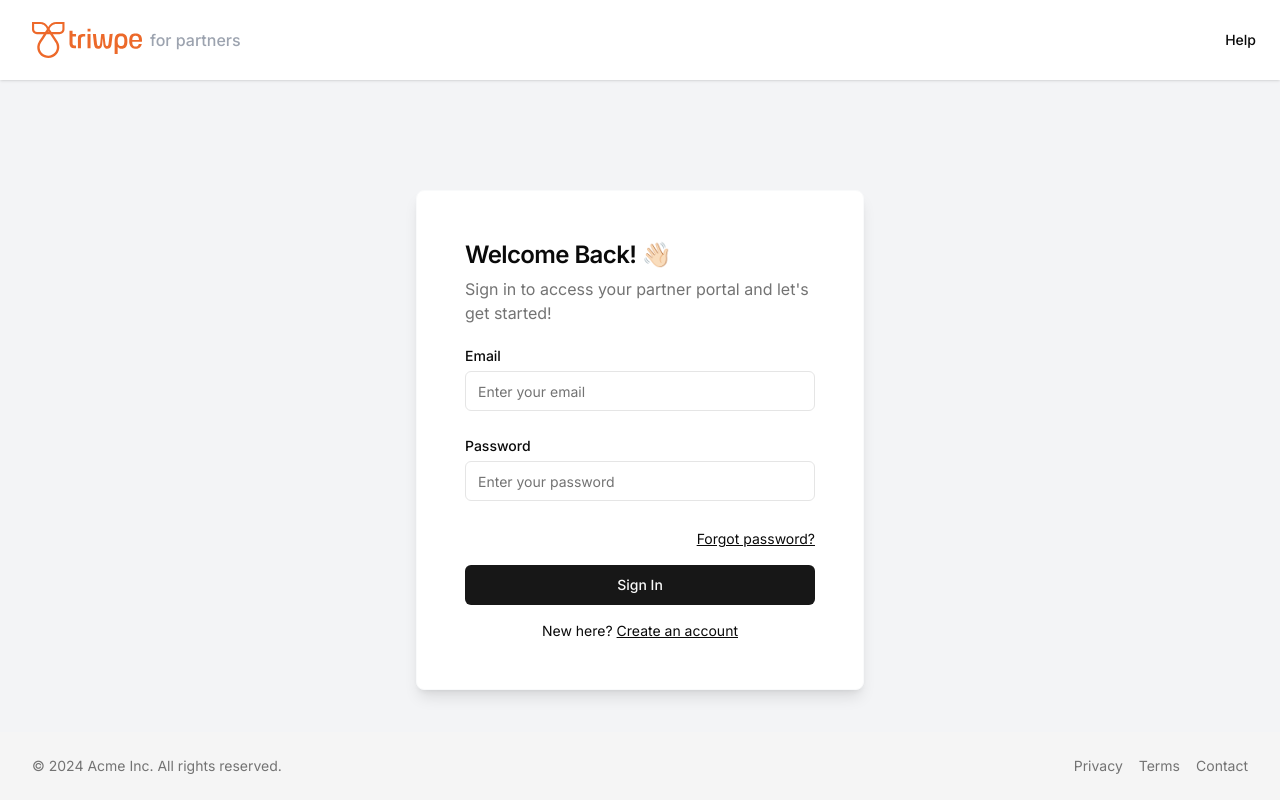
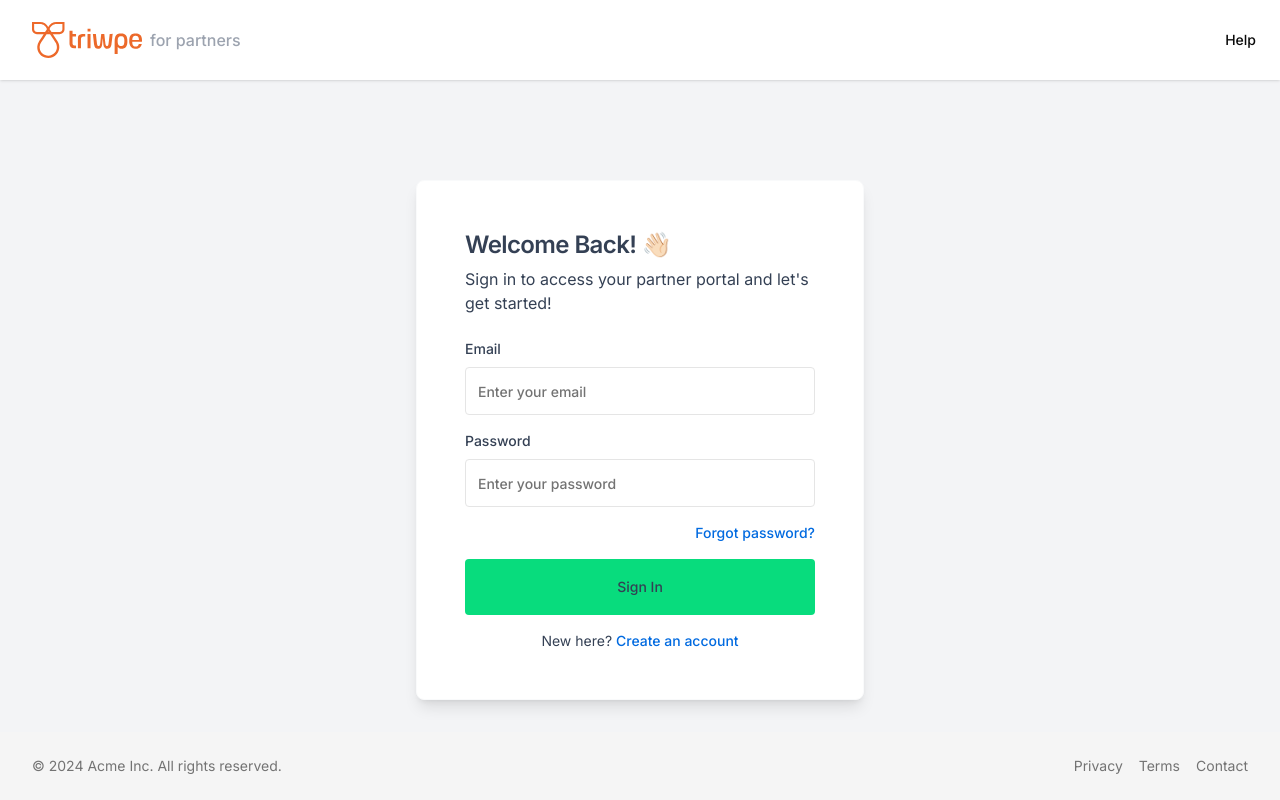
Before and after one commit to triwpe/triwpe-partner-app, a Next.js app: page /sign-in in a window 1280 px wide. Built offline with nearby package versions, Linux system fonts and the light colour scheme; no server answers.

Commit message:
🚧 add TwInput component for custom input styling

```diff
--- a/src/app/(auth)/_components/ForgotPasswordForm.tsx
+++ b/src/app/(auth)/_components/ForgotPasswordForm.tsx
@@ -1,22 +1,23 @@
-"use client";
+'use client';
 
-import { Button } from "@/components/ui/button";
+import { Button } from '@/components/ui/button';
 import {
   Card,
   CardContent,
   CardDescription,
   CardHeader,
   CardTitle,
-} from "@/components/ui/card";
-import { Input } from "@/components/ui/input";
-import { Label } from "@/components/ui/label";
-import { Loader2 } from "lucide-react";
+} from '@/components/ui/card';
+import { Input } from '@/components/ui/input';
+import { Label } from '@/components/ui/label';
+import { Loader2 } from 'lucide-react';
 
-import { resetPassword as resetPasswordAction } from "@/actions/partner";
-import React, { useState } from "react";
-import Link from "next/link";
-import { forgotPasswordSchema } from "@/lib/zod";
-import FormAlert from "./FormAlert";
+import { resetPassword as resetPasswordAction } from '@/actions/partner';
+import React, { useState } from 'react';
+import Link from 'next/link';
+import { forgotPasswordSchema } from '@/lib/zod';
+import FormAlert from './FormAlert';
+import { TwInput } from '@/components/auth/Input';
 
 interface ForgotPasswordFormProps {
   onSuccess: (email: string) => void;
@@ -25,7 +26,7 @@ interface ForgotPasswordFormProps {
 export default function ForgotPasswordForm({
   onSuccess,
 }: ForgotPasswordFormProps) {
-  const [email, setEmail] = useState<string>("");
+  const [email, setEmail] = useState<string>('');
 
   const [isLoading, setIsLoading] = useState<boolean>(false);
   const [formErrors, setFormErrors] = useState<any[]>([]);
@@ -67,35 +68,35 @@ export default function ForgotPasswordForm({
 
   return (
     <Card className="mx-auto max-w-md p-4 border-gray-50 shadow-lg">
-      <form onSubmit={handleSubmit}>
+      <form onSubmit={handleSubmit} autoComplete="off">
         <CardHeader>
-          <CardTitle className="text-2xl">Forgot Something? 🔑</CardTitle>
-          <CardDescription className="text-base">
+          <CardTitle className="text-2xl text-[#344054]">
+            Forgot Something? 🔑
+          </CardTitle>
+          <CardDescription className="text-base text-[#344054]">
             No worries! Let&apos;s reset your password.
           </CardDescription>
         </CardHeader>
         <CardContent>
           <div className="grid gap-8">
             {signUpError && <FormAlert message={signUpError} />}
-            <div className="grid gap-2">
-              <Label htmlFor="email">Email</Label>
-              <Input
-                id="email"
-                name="email"
-                value={email}
-                onChange={(e) => setEmail(e.target.value)}
-                placeholder="Enter your email"
-                className={`${
-                  formErrors.some((error) => error.for === "email")
-                    ? "border-red-600"
-                    : ""
-                }`}
-              />
-              <div className="mt-1 ml-1 text-xs text-red-600">
-                {formErrors.find((error) => error.for === "email")?.message}
-              </div>
-            </div>
-            <Button className="w-full" type="submit" disabled={isLoading}>
+            <TwInput
+              label="Email"
+              name="email"
+              value={email}
+              placeholder="Enter your email"
+              errorMessage={
+                formErrors.find((error) => error.for === 'password')?.message
+              }
+              onChange={(e) => setEmail(e.target.value)}
+            />
+            <Button
+              className="w-full"
+              type="submit"
+              variant="triwpe_primary"
+              size="triwpe_large"
+              disabled={isLoading}
+            >
               {isLoading && <Loader2 className="mr-2 h-4 w-4 animate-spin" />}
               Reset Password
             </Button>
--- a/src/app/(auth)/_components/SignInForm.tsx
+++ b/src/app/(auth)/_components/SignInForm.tsx
@@ -1,22 +1,23 @@
-"use client";
+'use client';
 
-import { Button } from "@/components/ui/button";
+import { Button } from '@/components/ui/button';
 import {
   Card,
   CardContent,
   CardDescription,
   CardHeader,
   CardTitle,
-} from "@/components/ui/card";
-import { Input } from "@/components/ui/input";
-import { Label } from "@/components/ui/label";
-import { Loader2 } from "lucide-react";
+} from '@/components/ui/card';
+import { Input } from '@/components/ui/input';
+import { Label } from '@/components/ui/label';
+import { Loader2 } from 'lucide-react';
 
-import { signIn } from "next-auth/react";
-import React, { useState } from "react";
-import Link from "next/link";
-import { signInSchema } from "@/lib/zod";
-import FormAlert from "./FormAlert";
+import { signIn } from 'next-auth/react';
+import React, { useState } from 'react';
+import Link from 'next/link';
+import { signInSchema } from '@/lib/zod';
+import FormAlert from './FormAlert';
+import { TwInput } from '@/components/auth/Input';
 
 interface SignInFormProps {
   onSuccess: (data: {
@@ -26,8 +27,8 @@ interface SignInFormProps {
 }
 
 export default function SignInForm({ onSuccess }: SignInFormProps) {
-  const [email, setEmail] = useState<string>("");
-  const [password, setPassword] = useState<string>("");
+  const [email, setEmail] = useState<string>('');
+  const [password, setPassword] = useState<string>('');
 
   const [isLoading, setIsLoading] = useState<boolean>(false);
   const [formErrors, setFormErrors] = useState<any[]>([]);
@@ -46,7 +47,7 @@ export default function SignInForm({ onSuccess }: SignInFormProps) {
     });
 
     if (response.success) {
-      const signInResult = await signIn("credentials", {
+      const signInResult = await signIn('credentials', {
         username: email,
         password: password,
         redirect: false,
@@ -54,16 +55,16 @@ export default function SignInForm({ onSuccess }: SignInFormProps) {
 
       if (signInResult?.error) {
         switch (signInResult.code) {
-          case "INVALID_CREDENTIALS":
+          case 'INVALID_CREDENTIALS':
             setSignInError(
-              "Incorrect username or password. Please try again or click 'Forgot password' to reset it."
+              "Incorrect username or password. Please try again or click 'Forgot password' to reset it.",
             );
             break;
-          case "EMAIL_NOT_VERIFIED":
+          case 'EMAIL_NOT_VERIFIED':
             onSuccess({ email, needsEmailConfirmation: true });
             break;
           default:
-            setSignInError("Something went wrong");
+            setSignInError('Something went wrong');
             break;
         }
       } else {
@@ -86,69 +87,61 @@ export default function SignInForm({ onSuccess }: SignInFormProps) {
 
   return (
     <Card className="mx-auto max-w-md p-6 border-gray-50 shadow-lg">
-      <form onSubmit={handleSubmit}>
+      <form onSubmit={handleSubmit} autoComplete="off">
         <CardHeader>
-          <CardTitle className="text-2xl">Welcome Back! 👋🏻</CardTitle>
-          <CardDescription className="text-base">
+          <CardTitle className="text-2xl text-[#344054]">
+            Welcome Back! 👋🏻
+          </CardTitle>
+          <CardDescription className="text-base text-[#344054]">
             Sign in to access your partner portal and let&apos;s get started!
           </CardDescription>
         </CardHeader>
         <CardContent>
           <div className="grid gap-4">
             {signUpError && <FormAlert message={signUpError} />}
-            <div className="grid gap-2">
-              <Label htmlFor="email">Email</Label>
-              <Input
-                id="email"
+            <TwInput
+              label="Email"
               name="email"
+              value={email}
               placeholder="Enter your email"
-                value={email}
+              errorMessage={
+                formErrors.find((error) => error.for === 'email')?.message
+              }
               onChange={(e) => setEmail(e.target.value)}
-                className={`${
-                  formErrors.some((error) => error.for === "email")
-                    ? "border-red-600"
-                    : ""
-                }`}
             />
-              <div className="mt-1 ml-1 text-xs text-red-600">
-                {formErrors.find((error) => error.for === "email")?.message}
-              </div>
-            </div>
-            <div className="grid gap-2">
-              <Label htmlFor="password">Password</Label>
-              <Input
-                id="password"
+            <TwInput
+              label="Password"
               name="password"
               type="password"
               value={password}
+              placeholder="Enter your password"
+              errorMessage={
+                formErrors.find((error) => error.for === 'password')?.message
+              }
               onChange={(e) => setPassword(e.target.value)}
-                placeholder="Enter your password"
-                className={`${
-                  formErrors.some((error) => error.for === "password")
-                    ? "border-red-600"
-                    : ""
-                }`}
             />
-              <div className="mt-1 ml-1 text-xs text-red-600">
-                {formErrors.find((error) => error.for === "password")?.message}
-              </div>
-            </div>
             <div className="flex items-center">
               <Link
                 href="/forgot-password"
-                className="ml-auto inline-block text-sm underline"
+                className="ml-auto inline-block text-sm text-[#006ae0] font-medium"
               >
                 Forgot password?
               </Link>
             </div>
-            <Button className="w-full" type="submit" disabled={isLoading}>
+            <Button
+              className="w-full"
+              variant="triwpe_primary"
+              size="triwpe_large"
+              type="submit"
+              disabled={isLoading}
+            >
               {isLoading && <Loader2 className="mr-2 h-4 w-4 animate-spin" />}
               Sign In
             </Button>
           </div>
-          <div className="mt-4 text-center text-sm">
-            New here?{" "}
-            <Link href="/sign-up" className="underline">
+          <div className="mt-4 text-center text-sm text-[#344054]">
+            New here?{' '}
+            <Link href="/sign-up" className="text-[#006ae0] font-medium">
               Create an account
             </Link>
           </div>
--- /dev/null
+++ b/src/components/auth/Input.tsx
@@ -0,0 +1,58 @@
+import {
+  AlertDialog,
+  AlertDialogAction,
+  AlertDialogCancel,
+  AlertDialogContent,
+  AlertDialogDescription,
+  AlertDialogFooter,
+  AlertDialogHeader,
+  AlertDialogTitle,
+  AlertDialogTrigger,
+} from '@/components/ui/alert-dialog';
+import { Label } from '@radix-ui/react-label';
+import { Input } from '../ui/input';
+import { HTMLInputTypeAttribute } from 'react';
+
+interface InputProps {
+  label?: string;
+  name?: string | undefined;
+  type?: HTMLInputTypeAttribute | undefined;
+  value?: string | number | readonly string[] | undefined;
+  placeholder?: string | undefined;
+  errorMessage?: string;
+  onChange: (e: React.ChangeEvent<HTMLInputElement>) => void;
+}
+
+export const TwInput = ({
+  label,
+  name,
+  type,
+  value,
+  placeholder,
+  errorMessage,
+  onChange,
+}: InputProps) => {
+  return (
+    <div className="grid gap-2 text-sm font-medium text-[#344054]">
+      {label && <Label htmlFor={name}>{label}</Label>}
+      <div>
+        <Input
+          name={name}
+          type={type}
+          value={value}
+          onChange={onChange}
+          placeholder={placeholder}
+          className={`h-12 rounded-sm focus-visible:ring-0 focus-visible:ring-transparent
+            ${errorMessage ? 'border-red-400' : ''}`}
+        />
+        {errorMessage && (
+          <>
+            <div className="mt-1 ml-1 text-xs font-normal text-red-500">
+              {errorMessage}
+            </div>
+          </>
+        )}
+      </div>
+    </div>
+  );
+};
--- a/src/components/ui/button.tsx
+++ b/src/components/ui/button.tsx
@@ -1,56 +1,61 @@
-import * as React from "react"
-import { Slot } from "@radix-ui/react-slot"
-import { cva, type VariantProps } from "class-variance-authority"
+import * as React from 'react';
+import { Slot } from '@radix-ui/react-slot';
+import { cva, type VariantProps } from 'class-variance-authority';
 
-import { cn } from "@/lib/utils"
+import { cn } from '@/lib/utils';
 
 const buttonVariants = cva(
-  "inline-flex items-center justify-center whitespace-nowrap rounded-md text-sm font-medium ring-offset-background transition-colors focus-visible:outline-none focus-visible:ring-2 focus-visible:ring-ring focus-visible:ring-offset-2 disabled:pointer-events-none disabled:opacity-50",
+  'inline-flex items-center justify-center whitespace-nowrap rounded-md text-sm font-medium ring-offset-background transition-colors focus-visible:outline-none focus-visible:ring-2 focus-visible:ring-ring focus-visible:ring-offset-2 disabled:pointer-events-none disabled:opacity-50',
   {
     variants: {
       variant: {
-        default: "bg-primary text-primary-foreground hover:bg-primary/90",
+        default: 'bg-primary text-primary-foreground hover:bg-primary/90',
         destructive:
-          "bg-destructive text-destructive-foreground hover:bg-destructive/90",
+          'bg-destructive text-destructive-foreground hover:bg-destructive/90',
         outline:
-          "border border-input bg-background hover:bg-accent hover:text-accent-foreground",
+          'border border-input bg-background hover:bg-accent hover:text-accent-foreground',
         secondary:
-          "bg-secondary text-secondary-foreground hover:bg-secondary/80",
-        ghost: "hover:bg-accent hover:text-accent-foreground",
-        link: "text-primary underline-offset-4 hover:underline",
+          'bg-secondary text-secondary-foreground hover:bg-secondary/80',
+        ghost: 'hover:bg-accent hover:text-accent-foreground',
+        link: 'text-primary underline-offset-4 hover:underline',
+        triwpe_primary:
+          'rounded-sm bg-[#08dc7d] text-[#344054] hover:bg-[#08dc7d]',
+        triwpe_primary_rounded:
+          'rounded-full bg-[#08dc7d] text-[#344054] hover:bg-[#08dc7d]',
       },
       size: {
-        default: "h-10 px-4 py-2",
-        sm: "h-9 rounded-md px-3",
-        lg: "h-11 rounded-md px-8",
-        icon: "h-10 w-10",
+        default: 'h-10 px-4 py-2',
+        sm: 'h-9 rounded-md px-3',
+        lg: 'h-11 rounded-md px-8',
+        icon: 'h-10 w-10',
+        triwpe_large: 'h-14',
       },
     },
     defaultVariants: {
-      variant: "default",
-      size: "default",
+      variant: 'default',
+      size: 'default',
     },
-  }
-)
+  },
+);
 
 export interface ButtonProps
   extends React.ButtonHTMLAttributes<HTMLButtonElement>,
     VariantProps<typeof buttonVariants> {
-  asChild?: boolean
+  asChild?: boolean;
 }
 
 const Button = React.forwardRef<HTMLButtonElement, ButtonProps>(
   ({ className, variant, size, asChild = false, ...props }, ref) => {
-    const Comp = asChild ? Slot : "button"
+    const Comp = asChild ? Slot : 'button';
     return (
       <Comp
         className={cn(buttonVariants({ variant, size, className }))}
         ref={ref}
         {...props}
       />
-    )
-  }
-)
-Button.displayName = "Button"
+    );
+  },
+);
+Button.displayName = 'Button';
 
-export { Button, buttonVariants }
+export { Button, buttonVariants };
```
Also changed, not shown: src/components/ui/input.tsx (+9 -9 lines). Lines whose indentation alone changed are shown as unchanged.
